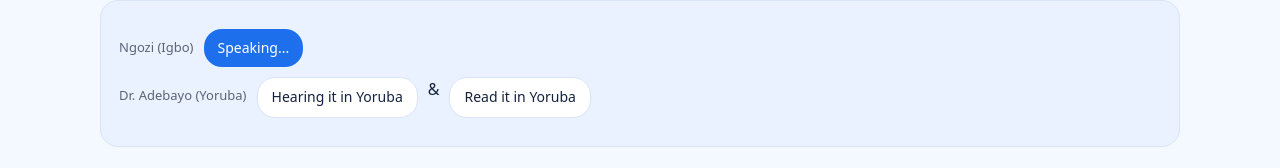
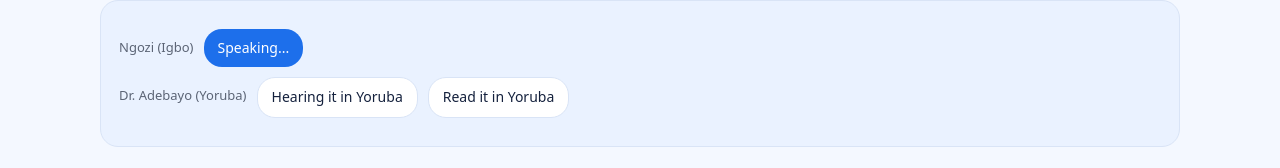
Before and after one commit to EmmanuelIbiyemi/wazobia-_website, a plain HTML site: page index.html in a window 1280 px wide. Shown: the part 414-582 px from the top of the page. Drawn offline with Linux system fonts and the light colour scheme.

Commit message:
update: for Reading it in Yoruba

```diff
--- a/index.html
+++ b/index.html
@@ -62,7 +62,7 @@ footer{margin-top:36px;color:var(--muted);font-size:13px}
 
   <div class="demo" aria-label="Example">
     <div class="row"><span class="who">Ngozi (Igbo)</span><span class="pill">Speaking...</span></div>
-    <div class="row"><span class="who">Dr. Adebayo (Yoruba)</span><span class="pill alt">Hearing it in Yoruba</span> &  <span class="pill alt">Read it in Yoruba</span></div>
+    <div class="row"><span class="who">Dr. Adebayo (Yoruba)</span><span class="pill alt">Hearing it in Yoruba</span>  <span class="pill alt">Read it in Yoruba</span></div>
   </div>
 
   <h2>How it works</h2>
```
